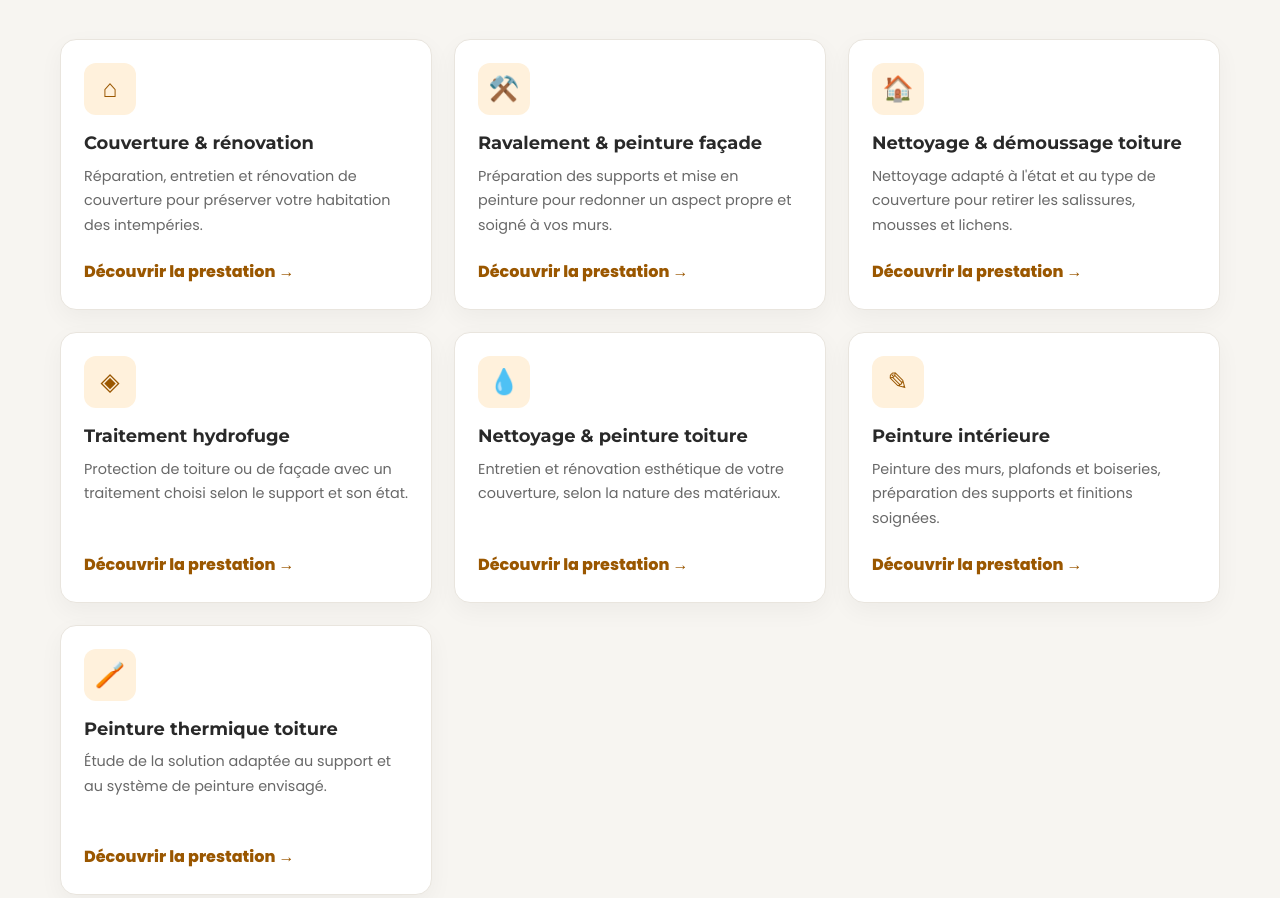
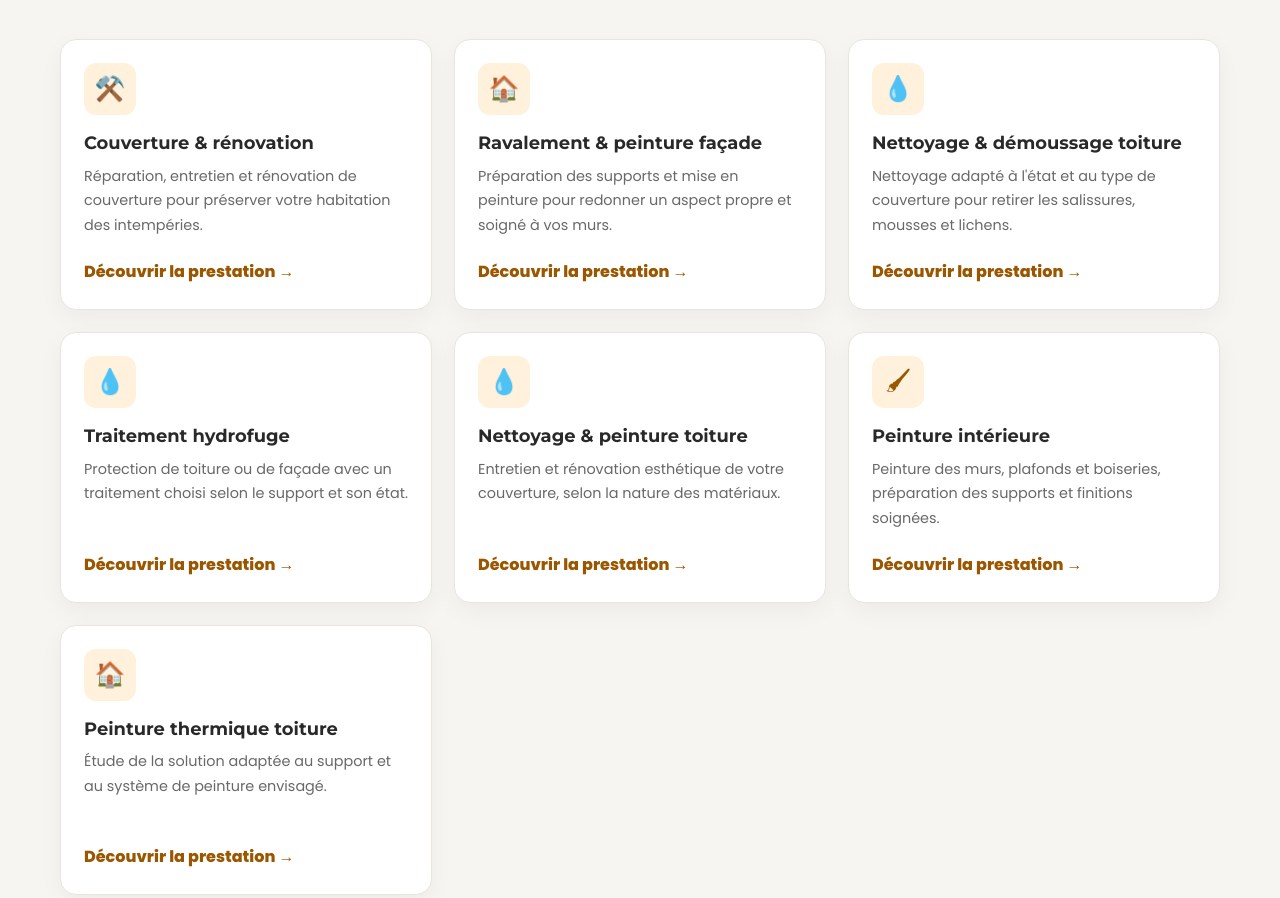
Before and after one commit to Cktoiturefacade/CK-TOITURE-FACADE, a plain HTML site: page index.html in a window 1280 px wide. Shown: the part 1758-2656 px from the top of the page. Drawn offline with Linux system fonts and the light colour scheme.

Commit message:
Update index.html

```diff
--- a/index.html
+++ b/index.html
@@ -330,9 +330,8 @@
           <div class="dropdown-menu">
             <a href="couvreur-saumur.html">Couverture &amp; rénovation</a>
             <a href="peinture-facade.html">Ravalement &amp; peinture façade</a>
-            <a href="nettoyage-toiture.html">Nettoyage &amp; démoussage toiture</a>
+            <a href="nettoyage-toiture.html">Nettoyage &amp; démoussage peinture toiture</a>
             <a href="traitement-hydrofuge.html">Traitement hydrofuge</a>
-            <a href="renovation-toiture.html">Peinture toiture</a>
             <a href="peinture-interieure.html">Peinture intérieure</a>
             <a href="peinture-thermique.html">Peinture thermique</a>
           </div>
@@ -394,7 +393,7 @@
 
         <div class="service-grid">
           <article class="service-card">
-            <div class="service-icon">⌂</div>
+            <div class="service-icon">⚒️</div>
             <div class="service-card-content">
               <h3>Couverture &amp; rénovation</h3>
               <p>Réparation, entretien et rénovation de couverture pour préserver votre habitation des intempéries.</p>
@@ -402,7 +401,7 @@
             </div>
           </article>
           <article class="service-card">
-            <div class="service-icon">⚒️</div>
+            <div class="service-icon">🏠</div>
             <div class="service-card-content">
               <h3>Ravalement &amp; peinture façade</h3>
               <p>Préparation des supports et mise en peinture pour redonner un aspect propre et soigné à vos murs.</p>
@@ -410,7 +409,7 @@
             </div>
           </article>
           <article class="service-card">
-            <div class="service-icon">🏠</div>
+            <div class="service-icon">💧</div>
             <div class="service-card-content">
               <h3>Nettoyage &amp; démoussage toiture</h3>
               <p>Nettoyage adapté à l'état et au type de couverture pour retirer les salissures, mousses et lichens.</p>
@@ -418,7 +417,7 @@
             </div>
           </article>
           <article class="service-card">
-            <div class="service-icon">◈</div>
+            <div class="service-icon">💧</div>
             <div class="service-card-content">
               <h3>Traitement hydrofuge</h3>
               <p>Protection de toiture ou de façade avec un traitement choisi selon le support et son état.</p>
@@ -434,7 +433,7 @@
             </div>
           </article>
           <article class="service-card">
-            <div class="service-icon">✎</div>
+            <div class="service-icon">🖌</div>
             <div class="service-card-content">
               <h3>Peinture intérieure</h3>
               <p>Peinture des murs, plafonds et boiseries, préparation des supports et finitions soignées.</p>
@@ -442,7 +441,7 @@
             </div>
           </article>
           <article class="service-card">
-            <div class="service-icon">🪥</div>
+            <div class="service-icon">🏠</div>
             <div class="service-card-content">
 
               <h3>Peinture thermique toiture</h3>
```
